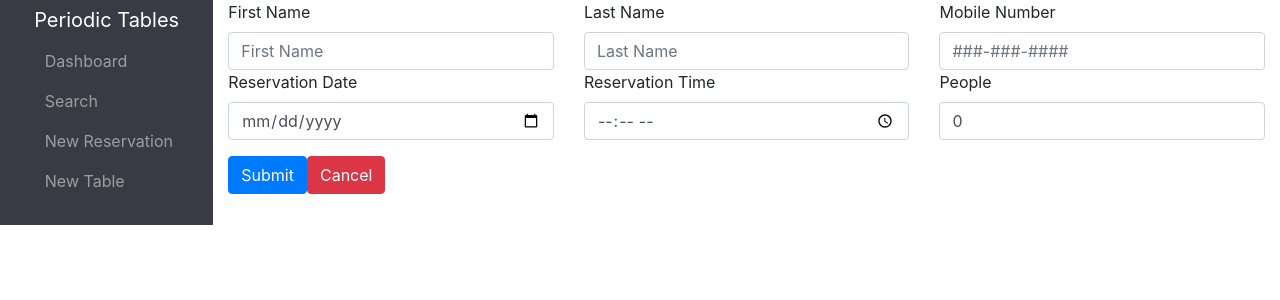
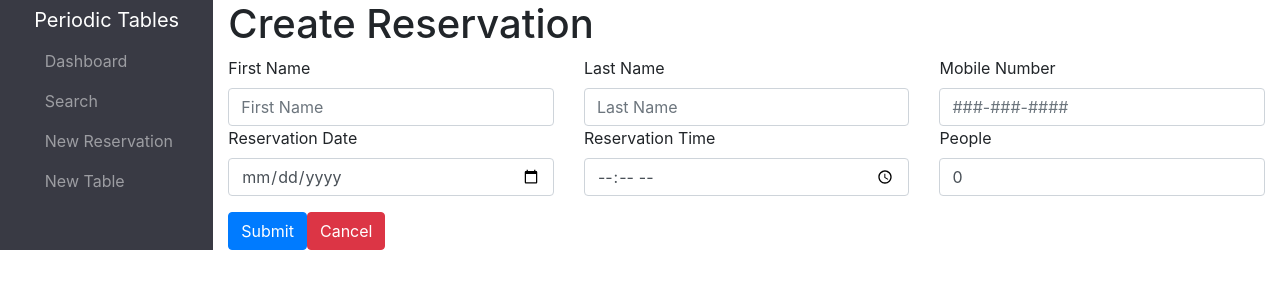
Before and after one commit to Thinkful-Ed/starter-restaurant-reservation, a React (Create React App) app in the folder front-end/: page /reservations/new in a window 1280 px wide. Shown: the top 300 px of the page. Built offline with nearby package versions, Linux system fonts and the light colour scheme; no server answers; a web font is replaced by a local one.

Commit message:
adjust form layout so that pressing tab will go navigate fields in the desired order

```diff
--- a/front-end/src/Reservations/ReservationForm.js
+++ b/front-end/src/Reservations/ReservationForm.js
@@ -28,14 +28,16 @@ function ReservationForm() {
         event.preventDefault();
         console.log(formData);
         createReservation(formData).then(() => {
-            setFormData({ ...INITIAL_FORM_STATE });
+            //setFormData({ ...INITIAL_FORM_STATE });
             history.push(`/dashboard?date=${formData.reservation_date}`);
         })
     }
 
     return (
         <form name="reservation" onSubmit={(handleSubmit)}>
-            <div className="form-group row">
+            <h1>Create Reservation</h1>
+            <div className="form-group">
+                <div className="row">
                     <div className="col">
                         <label htmlFor="first_name">First Name</label>
                         <input
@@ -46,19 +48,6 @@ function ReservationForm() {
                             placeholder="First Name"
                             onChange={handleChange}
                             value={formData.first_name}
-                        className="form-control"
-                    />
-
-                    <label htmlFor="reservation_date">Reservation Date</label>
-                    <input
-                        id="reservation_date"
-                        name="reservation_date"
-                        type="date"
-                        required
-                        placeholder="YYYY-MM-DD"
-                        pattern="\d{4}-\d{2}-\d{2}"
-                        onChange={handleChange}
-                        value={formData.reservation_date}
                             className="form-control"
                         />
                     </div>
@@ -74,6 +63,39 @@ function ReservationForm() {
                             value={formData.last_name}
                             className="form-control"
                         />
+                    </div>
+                    <div className="col">
+                        <label htmlFor="mobile_number">Mobile Number</label>
+                        <input
+                            id="mobile_number"
+                            name="mobile_number"
+                            type="text"
+                            required
+                            placeholder="###-###-####"
+                            onChange={handleChange}
+                            value={formData.mobile_number}
+                            className="form-control"
+                        />
+                    </div>
+
+
+                </div>
+                <div className="row">
+                    <div className="col">
+                        <label htmlFor="reservation_date">Reservation Date</label>
+                        <input
+                            id="reservation_date"
+                            name="reservation_date"
+                            type="date"
+                            required
+                            placeholder="YYYY-MM-DD"
+                            pattern="\d{4}-\d{2}-\d{2}"
+                            onChange={handleChange}
+                            value={formData.reservation_date}
+                            className="form-control"
+                        />
+                    </div>
+                    <div className="col">
                         <label htmlFor="reservation_time">Reservation Time</label>
                         <input
                             id="reservation_time"
@@ -88,17 +110,7 @@ function ReservationForm() {
                         />
                     </div>
                     <div className="col">
-                    <label htmlFor="mobile_number">Mobile Number</label>
-                    <input
-                        id="mobile_number"
-                        name="mobile_number"
-                        type="text"
-                        required
-                        placeholder="###-###-####"
-                        onChange={handleChange}
-                        value={formData.mobile_number}
-                        className="form-control"
-                    />
+
                         <label htmlFor="people">People</label>
                         <input
                             id="people"
@@ -114,6 +126,7 @@ function ReservationForm() {
                         />
                     </div>
                 </div>
+            </div>
             <button className="btn btn-primary" type="submit">Submit</button>
             <button className="btn btn-danger" type="cancel" onClick={() => history.go(-1)}>Cancel</button>
         </form>
```
Lines whose indentation alone changed are shown as unchanged.
